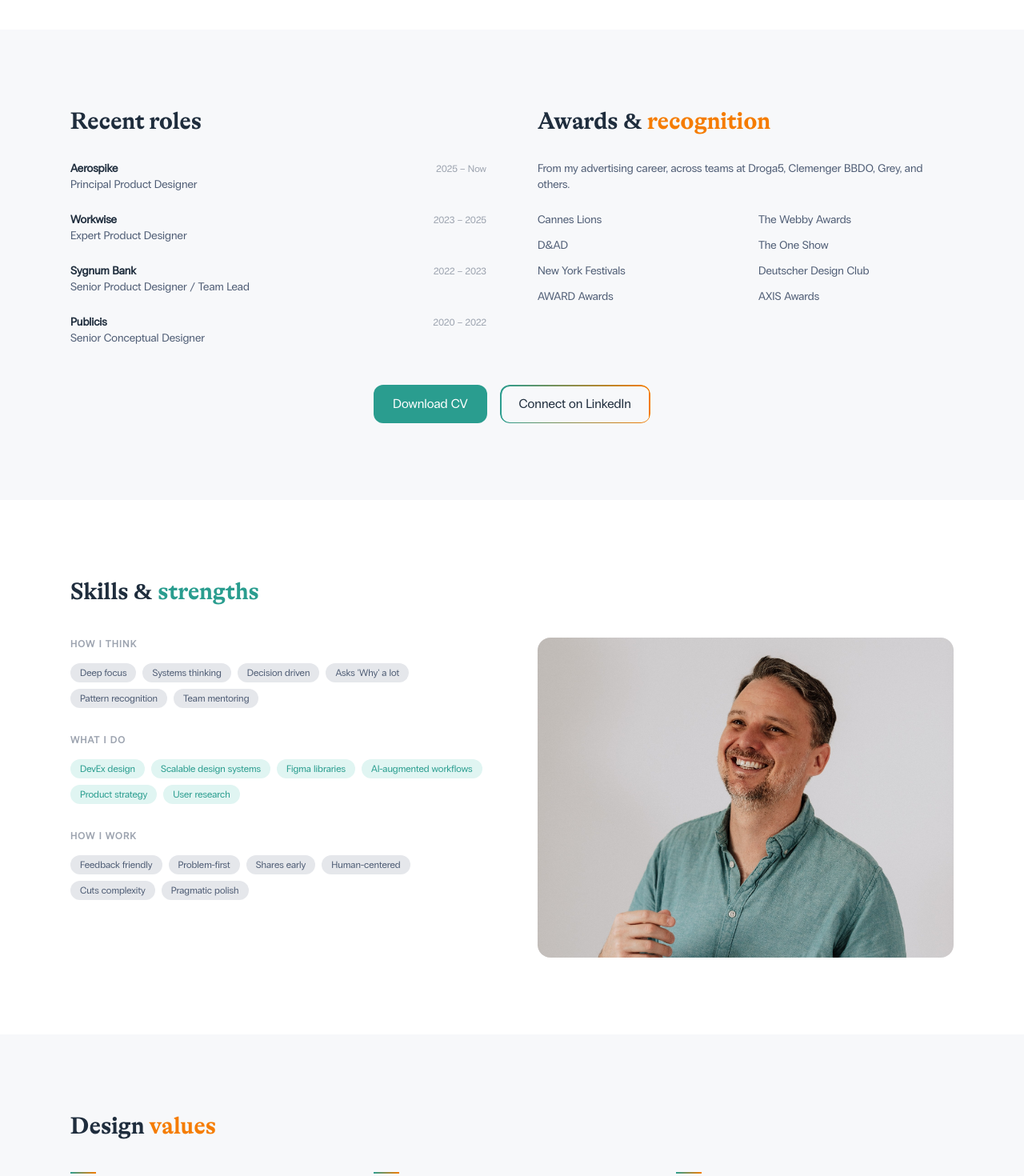
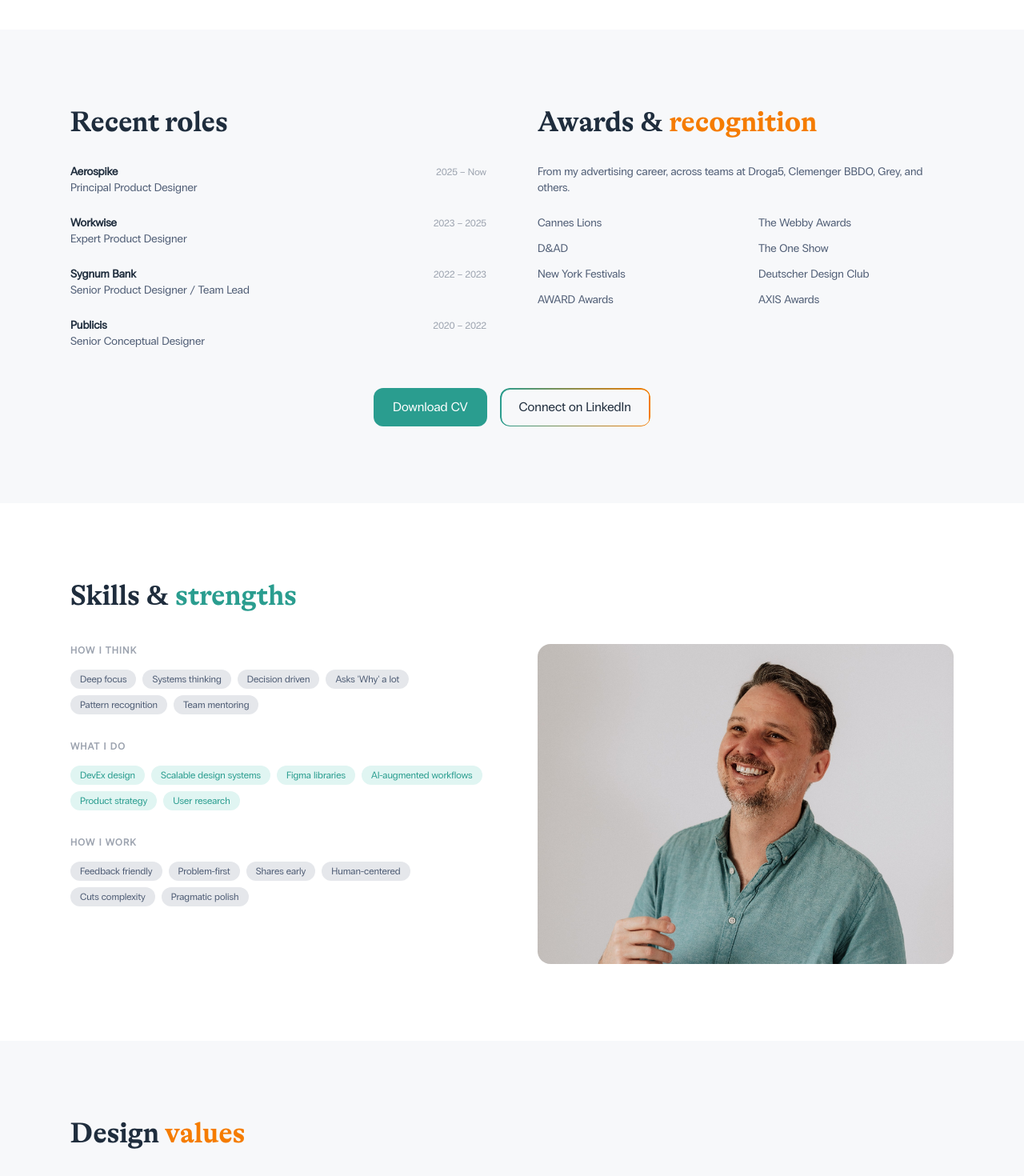
Before and after one commit to jonofoxdesign/jonofox-portfolio, a Next.js app: page /en/about in a window 1280 px wide. Shown: the part 880-2350 px from the top of the page at 80% size. Built offline with nearby package versions, Linux system fonts and the light colour scheme; no server answers.

Commit message:
Responsive heading sizes + mobile nav polish

```diff
--- a/src/app/[locale]/about/page.tsx
+++ b/src/app/[locale]/about/page.tsx
@@ -155,7 +155,7 @@ export default async function AboutPage({ params }: { params: Promise<{ locale:
         <div className="max-w-6xl mx-auto px-6">
           <div className="grid md:grid-cols-2 gap-16 mb-12">
             <div>
-              <h2 className="font-display text-3xl font-bold text-ink mb-8">{c.roles.heading}</h2>
+              <h2 className="font-display text-3xl md:text-4xl font-bold text-ink mb-6 md:mb-8">{c.roles.heading}</h2>
               <div className="space-y-6">
                 {roles.map((role) => (
                   <div key={role.company} className="flex justify-between items-start gap-4">
@@ -169,7 +169,7 @@ export default async function AboutPage({ params }: { params: Promise<{ locale:
               </div>
             </div>
             <div>
-              <h2 className="font-display text-3xl font-bold text-ink mb-8">
+              <h2 className="font-display text-3xl md:text-4xl font-bold text-ink mb-6 md:mb-8">
                 {c.awards.heading} <span className="text-fox">{c.awards.headingAccent}</span>
               </h2>
               <p className="text-sm text-ink-secondary mb-6">{c.awards.descriptor}</p>
@@ -204,7 +204,7 @@ export default async function AboutPage({ params }: { params: Promise<{ locale:
       {/* Skills */}
       <section className="py-24 bg-surface-light">
         <div className="max-w-6xl mx-auto px-6">
-          <h2 className="font-display text-3xl font-bold text-ink mb-10">
+          <h2 className="font-display text-3xl md:text-4xl font-bold text-ink mb-8 md:mb-10">
             {c.skills.heading} <span className="text-teal">{c.skills.headingAccent}</span>
           </h2>
           <div className="grid md:grid-cols-2 gap-16 items-start">
@@ -252,7 +252,7 @@ export default async function AboutPage({ params }: { params: Promise<{ locale:
       {/* Values */}
       <section className="py-24 bg-surface">
         <div className="max-w-6xl mx-auto px-6">
-          <h2 className="font-display text-3xl font-bold text-ink mb-10">
+          <h2 className="font-display text-3xl md:text-4xl font-bold text-ink mb-8 md:mb-10">
             {c.values.heading} <span className="text-fox">{c.values.headingAccent}</span>
           </h2>
           <div className="grid md:grid-cols-3 gap-8">
--- a/src/app/[locale]/page.tsx
+++ b/src/app/[locale]/page.tsx
@@ -264,7 +264,7 @@ export default async function HomePage({ params }: { params: Promise<{ locale: s
       {/* What I do best */}
       <section className="py-24 bg-surface-light">
         <div className="max-w-6xl mx-auto px-6">
-          <h2 className="font-display text-4xl font-bold tracking-tight text-ink mb-16">
+          <h2 className="font-display text-4xl md:text-5xl font-bold tracking-tight text-ink mb-10 md:mb-16">
             {c.pillars.heading} <span className="text-teal">{c.pillars.headingAccent}</span>
           </h2>
           <div className="grid md:grid-cols-3 gap-8">
@@ -289,7 +289,7 @@ export default async function HomePage({ params }: { params: Promise<{ locale: s
       {/* Featured work */}
       <section className="py-24">
         <div className="max-w-6xl mx-auto px-6">
-          <h2 className="font-display text-4xl font-bold tracking-tight text-ink mb-16">
+          <h2 className="font-display text-4xl md:text-5xl font-bold tracking-tight text-ink mb-10 md:mb-16">
             {c.work.heading} <span className="text-fox">{c.work.headingAccent}</span>
           </h2>
           <div className="space-y-4">
@@ -303,7 +303,7 @@ export default async function HomePage({ params }: { params: Promise<{ locale: s
                   <span className="text-xs font-semibold tracking-widest text-ink-disabled uppercase">
                     {card.tag}
                   </span>
-                  <h3 className="font-display font-bold text-3xl text-ink leading-snug">
+                  <h3 className="font-display font-bold text-3xl md:text-4xl text-ink leading-snug">
                     {card.title}
                   </h3>
                   <p className="text-sm text-ink-secondary leading-relaxed">
@@ -345,7 +345,7 @@ export default async function HomePage({ params }: { params: Promise<{ locale: s
         <div className="absolute top-1/2 left-1/4 -translate-y-1/2 w-96 h-96 rounded-full bg-teal/10 blur-3xl pointer-events-none" />
         <div className="absolute top-1/2 right-1/4 -translate-y-1/2 w-96 h-96 rounded-full bg-fox/10 blur-3xl pointer-events-none" />
         <div className="relative max-w-2xl mx-auto px-6 text-center">
-          <h2 className="font-display text-4xl font-bold tracking-tight mb-4">
+          <h2 className="font-display text-4xl md:text-5xl font-bold tracking-tight mb-4">
             {c.cta.heading} <span className="text-fox">{c.cta.headingAccent}</span>
           </h2>
           <p className="text-ink-disabled mb-8 leading-relaxed">
--- a/src/app/[locale]/work/page.tsx
+++ b/src/app/[locale]/work/page.tsx
@@ -156,7 +156,7 @@ export default async function WorkPage({ params }: { params: Promise<{ locale: s
                 <span className="text-xs font-semibold tracking-widest text-ink-disabled uppercase">
                   {cs.tag}
                 </span>
-                <h2 className="font-display font-bold text-3xl text-ink leading-snug">
+                <h2 className="font-display font-bold text-3xl md:text-4xl text-ink leading-snug">
                   {cs.title}
                 </h2>
                 <p className="text-sm text-ink-secondary leading-relaxed">
@@ -186,7 +186,7 @@ export default async function WorkPage({ params }: { params: Promise<{ locale: s
         <div className="absolute top-1/2 left-1/4 -translate-y-1/2 w-96 h-96 rounded-full bg-teal/10 blur-3xl pointer-events-none" />
         <div className="absolute top-1/2 right-1/4 -translate-y-1/2 w-96 h-96 rounded-full bg-fox/10 blur-3xl pointer-events-none" />
         <div className="relative max-w-2xl mx-auto px-6 text-center">
-          <h2 className="font-display text-4xl font-bold tracking-tight mb-4">
+          <h2 className="font-display text-4xl md:text-5xl font-bold tracking-tight mb-4">
             {c.ctaHeading} <span className="text-teal">{c.ctaAccent}</span>
           </h2>
           <p className="text-ink-disabled mb-8">
--- a/src/components/layout/CaseStudyLayout.tsx
+++ b/src/components/layout/CaseStudyLayout.tsx
@@ -138,7 +138,7 @@ export function Section({ heading, children }: { heading: string; children: Reac
       viewport={{ once: true, margin: "-60px" }}
       transition={transition}
     >
-      <h2 className="font-display text-3xl font-bold text-ink mb-4">{heading}</h2>
+      <h2 className="font-display text-3xl md:text-4xl font-bold text-ink mb-4">{heading}</h2>
       <div className="space-y-4 text-ink-secondary leading-relaxed">{children}</div>
     </motion.section>
   );
@@ -236,7 +236,7 @@ export default function CaseStudyLayout({ tag, title, intro, meta, children, loc
         <div className="absolute top-1/2 left-1/4 -translate-y-1/2 w-96 h-96 rounded-full bg-teal/10 blur-3xl pointer-events-none" />
         <div className="absolute top-1/2 right-1/4 -translate-y-1/2 w-96 h-96 rounded-full bg-fox/10 blur-3xl pointer-events-none" />
         <div className="relative max-w-2xl mx-auto px-6 text-center">
-          <h2 className="font-display text-4xl font-bold tracking-tight mb-4">
+          <h2 className="font-display text-4xl md:text-5xl font-bold tracking-tight mb-4">
             {c.heading} <span className="text-fox">{c.headingAccent}</span>
           </h2>
           <p className="text-ink-disabled mb-8 leading-relaxed">
--- a/src/components/layout/Nav.tsx
+++ b/src/components/layout/Nav.tsx
@@ -109,7 +109,7 @@ export default function Nav() {
           <div className="flex md:hidden w-full items-center justify-between">
             <Link href={localePath("/")} className="flex items-center gap-3">
               <LogoIcon />
-              <span className="text-base font-normal font-sans text-ink">Jono Fox</span>
+              <span className="text-base font-normal font-sans text-ink pb-0.5 border-b-2 border-fox">Jono Fox</span>
             </Link>
             <button
               className="md:hidden flex flex-col gap-1.5 p-1"
```
